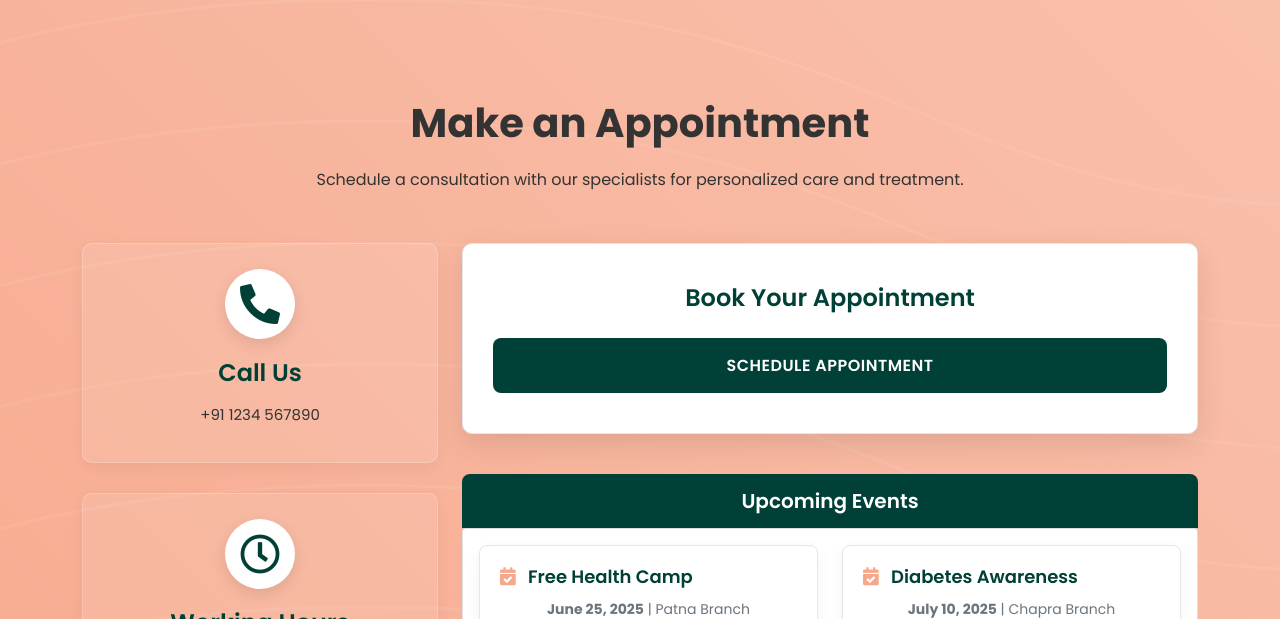
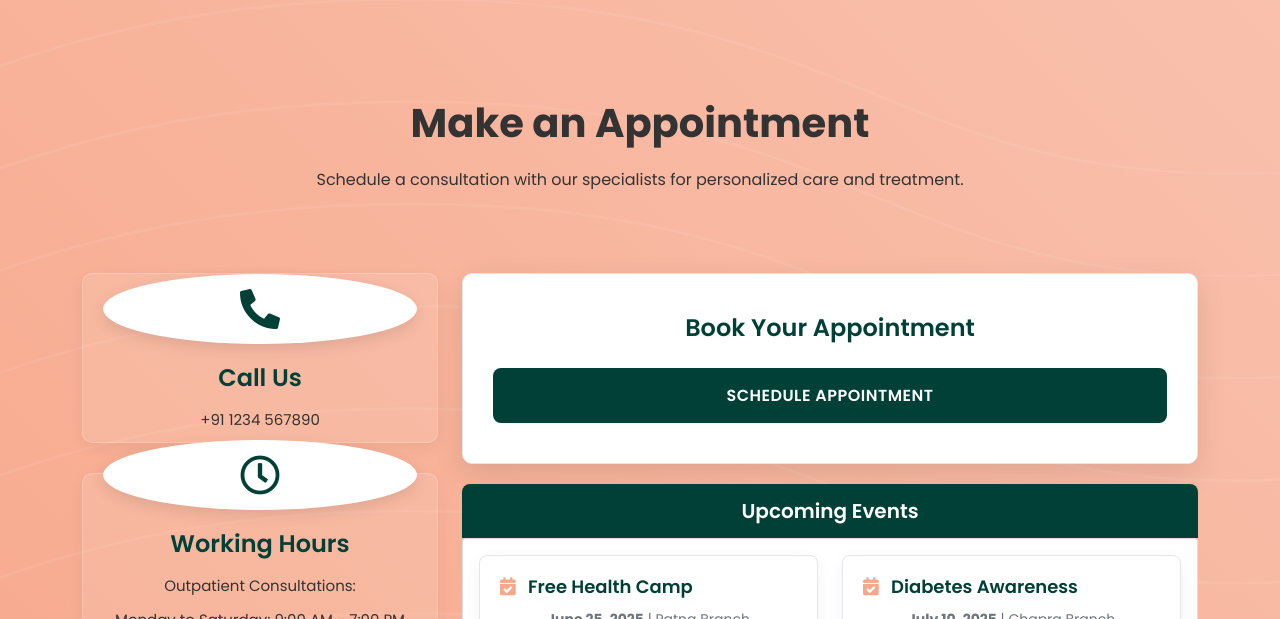
Before and after one commit to kumaranujranchi/ArvindusHospital, a Flask app: page / in a window 1280 px wide. Shown: the part 5881-6500 px from the top of the page. Run offline with Flask 3, Linux system fonts and the light colour scheme; some web fonts are replaced.

Commit message:
Adjust vertical positioning of boxes for improved visual balance.
Replit-Commit-Author: Agent
Replit-Commit-Session-Id: 35033c9e-9100-4ca9-a631-367accd4a0db
Replit-Commit-Screenshot-Url: https://storage.googleapis.com/screenshot-production-us-central1/0b021c9d-7ec7-4f9b-aaca-3fc471f9ec0f/1041fa82-5bb6-4d15-a566-9003f03d4cbf.jpg

```diff
--- a/static/css/style.css
+++ b/static/css/style.css
@@ -575,10 +575,15 @@ p {
   text-align: center;
   padding: 25px 20px;
   margin-bottom: 30px;
+  margin-top: 30px;
   border-radius: 10px;
   box-shadow: 0 5px 15px rgba(0, 0, 0, 0.05);
   transition: all 0.3s ease;
   border: 1px solid rgba(255, 255, 255, 0.2);
+  display: flex;
+  flex-direction: column;
+  justify-content: center;
+  height: 170px;
 }
 
 .contact-box:hover {
@@ -619,7 +624,11 @@ p {
   box-shadow: 0 10px 30px rgba(0, 0, 0, 0.1);
   transition: all 0.3s ease;
   border: 1px solid var(--border-color);
-  margin-bottom: 40px;
+  margin-bottom: 20px;
+  margin-top: 30px;
+  display: flex;
+  flex-direction: column;
+  justify-content: center;
 }
 
 .book-card:hover {
@@ -657,7 +666,10 @@ p {
 
 /* Events section */
 .events-section {
-  margin-top: 40px;
+  margin-top: 20px;
+  display: flex;
+  flex-direction: column;
+  justify-content: center;
 }
 
 .events-section h3 {
```
Also changed, not shown: attached_assets/image_1743357779657.png (added).
